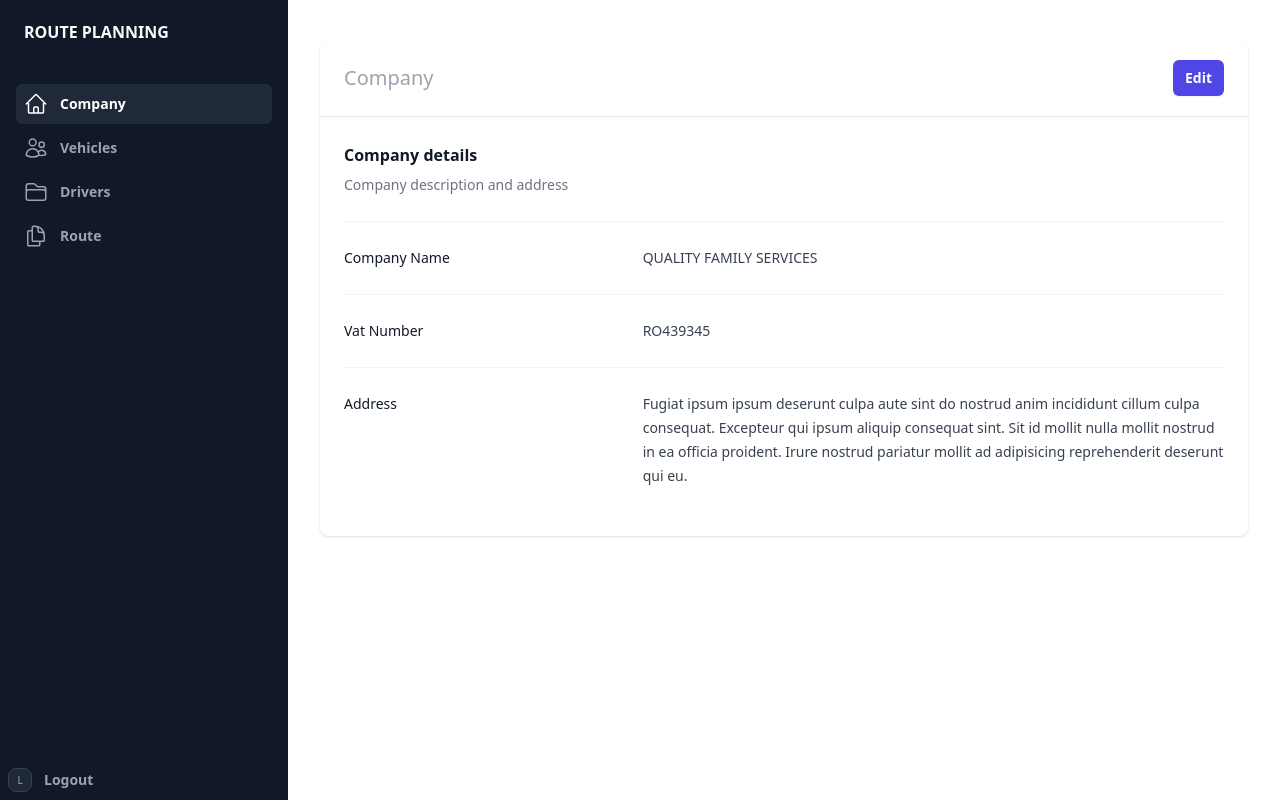
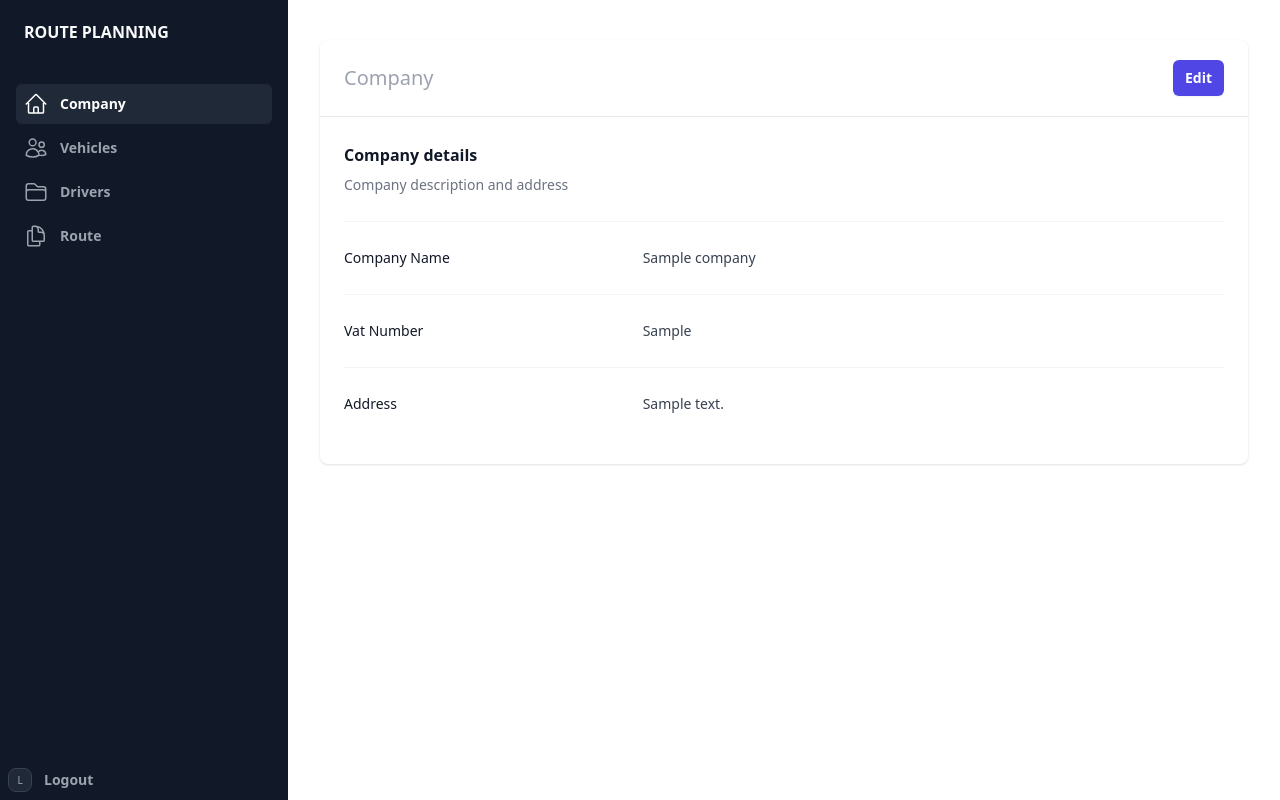
Before and after one commit to madalinpopa/route-planning, a Flask app: page / in a window 1280 px wide. Run offline with Flask 3, Linux system fonts and the light colour scheme; the visitor is signed in with stand-in values (Sample User, id 1); tables that the repository leaves empty hold one stand-in row (values such as "Sample post"); style sheets or scripts are compiled from the project's sources; some web fonts are replaced.

Commit message:
refactor: Update company details display in HTML template
- Display company name and VAT number using template variables
- Add conditional display for company address
- Improve readability and maintainability of the code

```diff
--- a/route_planning/templates/company/details.html
+++ b/route_planning/templates/company/details.html
@@ -21,19 +21,23 @@
         <dl class="divide-y divide-gray-100">
           <div class="px-4 py-6 sm:grid sm:grid-cols-3 sm:gap-4 sm:px-0">
             <dt class="text-sm font-medium leading-6 text-gray-900">Company Name</dt>
-            <dd class="mt-1 text-sm leading-6 text-gray-700 sm:col-span-2 sm:mt-0">QUALITY FAMILY SERVICES</dd>
+            <dd class="mt-1 text-sm leading-6 text-gray-700 sm:col-span-2 sm:mt-0">{{ company.name }}</dd>
           </div>
           <div class="px-4 py-6 sm:grid sm:grid-cols-3 sm:gap-4 sm:px-0">
             <dt class="text-sm font-medium leading-6 text-gray-900">Vat Number</dt>
-            <dd class="mt-1 text-sm leading-6 text-gray-700 sm:col-span-2 sm:mt-0">RO439345</dd>
+            <dd class="mt-1 text-sm leading-6 text-gray-700 sm:col-span-2 sm:mt-0">{{ company.vat }}</dd>
           </div>
           <div class="px-4 py-6 sm:grid sm:grid-cols-3 sm:gap-4 sm:px-0">
             <dt class="text-sm font-medium leading-6 text-gray-900">Address</dt>
+            {% if company.address %}
+            <dd class="mt-1 text-sm leading-6 text-gray-700 sm:col-span-2 sm:mt-0">{{ company.address }}</dd>
+            {% else %}
             <dd class="mt-1 text-sm leading-6 text-gray-700 sm:col-span-2 sm:mt-0">Fugiat ipsum ipsum deserunt culpa
               aute sint do nostrud anim incididunt cillum culpa consequat. Excepteur qui ipsum aliquip consequat sint.
               Sit id mollit nulla mollit nostrud in ea officia proident. Irure nostrud pariatur mollit ad adipisicing
               reprehenderit deserunt qui eu.
             </dd>
+            {% endif %}
           </div>
         </dl>
       </div>
```
